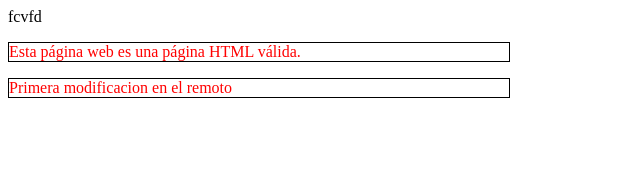
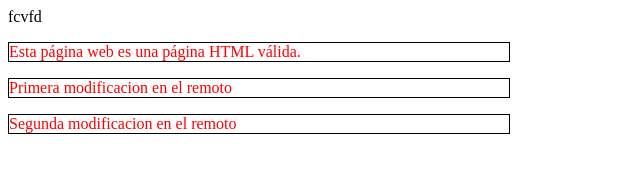
Before and after one commit to salvafloresgue/pruebaSAD, a plain HTML site: page index.html in a window 1280 px wide. Shown: the whole page, without its empty margins (0-640 px from the left). Drawn offline with Linux system fonts and the light colour scheme.

Commit message:
Segunda modificacion

```diff
--- a/index.html
+++ b/index.html
@@ -9,5 +9,6 @@
 <body>
 <p>Esta página web es una página HTML válida.</p>
 <p>Primera modificacion en el remoto</p>
+<p>Segunda modificacion en el remoto</p>
 </body>
 </html>
```
